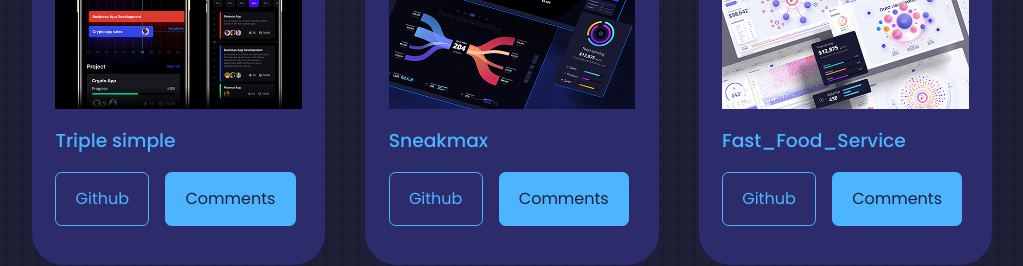
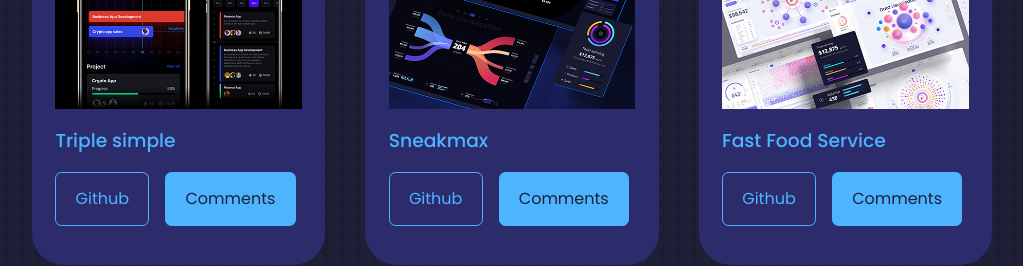
Before and after one commit to MuhammadJaff/Something_simple_react, a React (Create React App) app: page / in a window 1280 px wide. Shown: the part 2860-3126 px from the top of the page, without its empty margins (128-1151 px from the left). Built offline with nearby package versions, Linux system fonts and the light colour scheme.

Commit message:
some delete

```diff
--- a/src/App.js
+++ b/src/App.js
@@ -5,7 +5,6 @@ import Contact from './Components/Contact/Contact'
 import Experience from './Components/Experience/Experience'
 import Footer from './Components/Footer/Footer'
 import Nav from './Components/Nav/Nav'
-import Service from './Components/Service/Service'
 import History from './Components/History/History'
 import Portfolio from './Components/Portfolio/Portfolio'
 
@@ -16,7 +15,6 @@ const App = () => {
 		<Nav/>
 		<About/>
 		<Experience/>
-		<Service/>
 		<Portfolio/>
 		<History/>
 		<Contact/>
--- a/src/Components/Portfolio/Portfolio.jsx
+++ b/src/Components/Portfolio/Portfolio.jsx
@@ -44,7 +44,7 @@ const Portfolio = () => {
       id:6,
       image:img6,
       github:"https://github.com/MuhammadJaff/React_simple_ffs24",
-      title:"Fast_Food_Service"
+      title:"Fast Food Service"
     }
   ]
 
--- a/src/Components/Service/Service.css
+++ /dev/null
@@ -1 +0,0 @@
-/* No CSS *//*# sourceMappingURL=Service.css.map */
--- a/src/Components/Service/Service.jsx
+++ /dev/null
@@ -1,19 +0,0 @@
-import './Service.scss'
-
-const Service = () => {
-  return (
-    <section id='servise'>
-      {/* <h5>What I offer</h5>
-      <h2>Service</h2>
-      <div className="container container_service">
-        <article className='service_item'>
-          <div className="service_head">
-
-          </div>
-        </article>
-      </div> */}
-    </section>
-  )
-}
-
-export default Service
```
Also changed, not shown: src/Components/Service/Service.scss (deleted), 1 other file (tests, documents, lock files or other folders).
